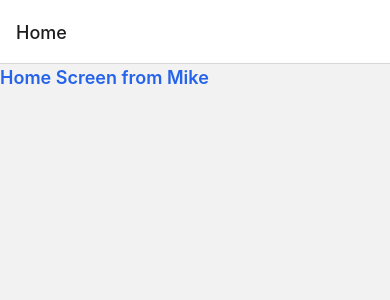
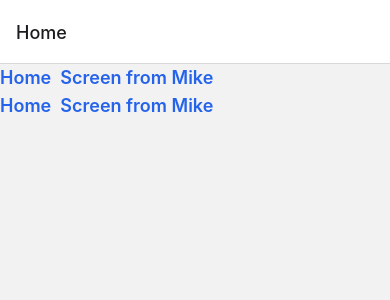
Before and after one commit to mikist23/Deliveroo-App, a React Native app in the folder deliveroo-clone/: screen /Home in a window 390 px wide. Shown: the top 300 px of the page. Built offline with nearby package versions, Linux system fonts and the light colour scheme.

Commit message:
CREATED HOME SCREEN

```diff
--- a/deliveroo-clone/screens/HomeScreen.js
+++ b/deliveroo-clone/screens/HomeScreen.js
@@ -4,7 +4,8 @@ import { StyleSheet, Text, View } from 'react-native';
 function HomeScreen() {
   return (
     <View>
-    <Text className="text-blue-600 font-semibold text-lg" >Home Screen from Mike</Text>
+    <Text className="text-blue-600 font-semibold text-lg" >Home  Screen from Mike</Text>
+    <Text className="text-blue-600 font-semibold text-lg" >Home  Screen from Mike</Text>
      </View>
   )
 }
```
